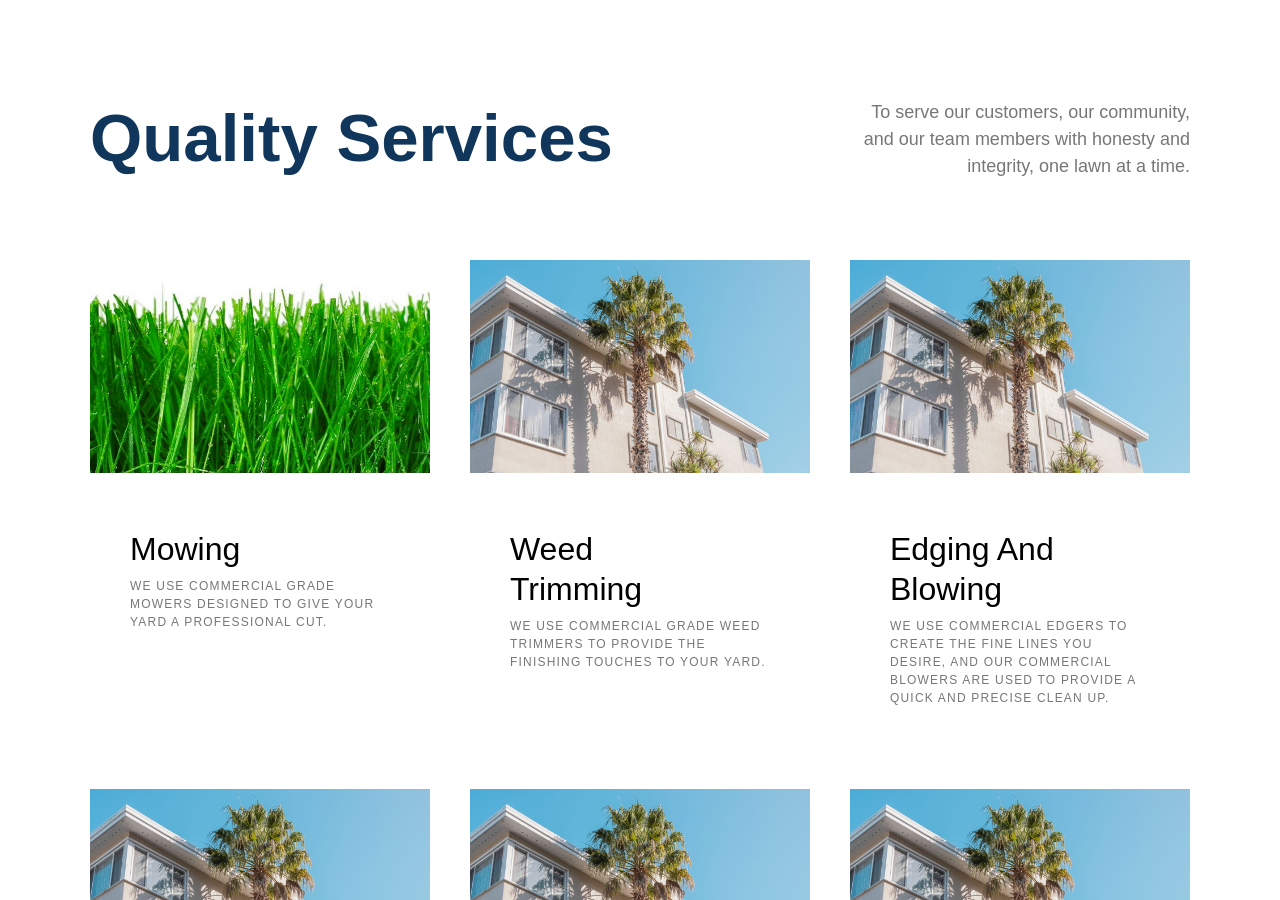
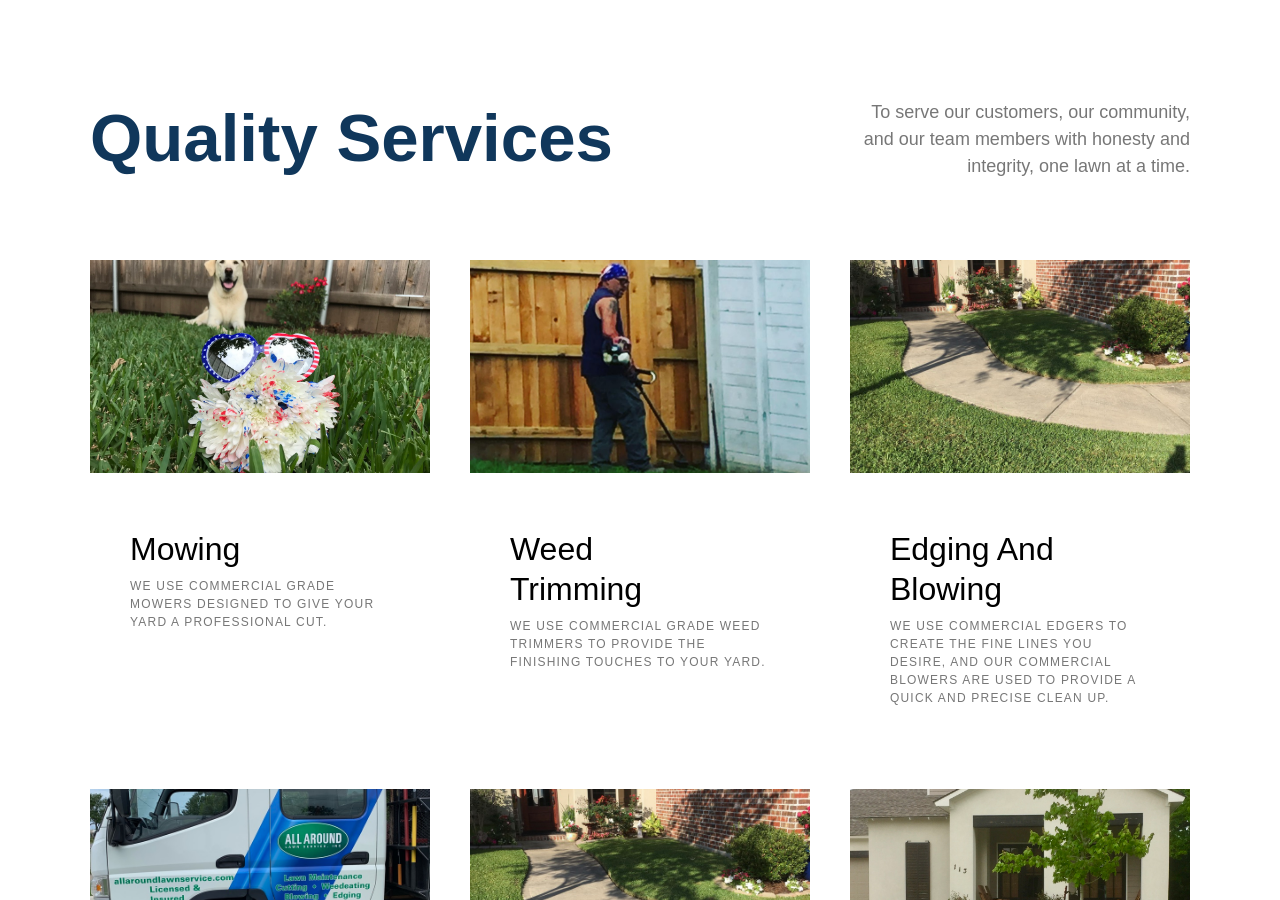
Before and after one commit to aitshuber/-allaroundlawncc, a Jekyll site: the page built from _pages/index.html, in a window 1280 px wide and 900 px high, scrolled down 2491 px. Built offline with Jekyll 4.4.1, drawn with Linux system fonts in a browser that asks for light colours; nearby versions of some CDN libraries; some web fonts are replaced.

Commit message:
Updated 4 files via CloudCannon

```diff
--- a/_data/services.yml
+++ b/_data/services.yml
@@ -2,25 +2,25 @@
   description: >-
     We use commercial grade mowers designed to give your yard a professional
     cut.
-  image: /uploads/grass.jpg
+  image: /uploads/2139e633-c87d-49d8-b2fd-791b72b97226-1-105-c.jpeg
 - name: Weed Trimming
   description: >-
     We use commercial grade weed trimmers to provide the finishing touches to
     your yard.
-  image: /assets/images/small-4.jpg
+  image: /uploads/ac821b8b-c7e2-455b-a7e4-598723b34575-1-105-c.jpeg
 - name: Edging And Blowing
   description: >-
     We use commercial edgers to create the fine lines you desire, and our
     commercial blowers are used to provide a quick and precise clean up.
-  image: /assets/images/small-4.jpg
+  image: /uploads/8da9a065-eb99-426b-9336-9fca1ab6ad97-1-105-c.jpeg
 - name: Pesticide Maintenance Of Weeds And Bugs
   description: >-
     All Around Lawn Service Inc. is licensed by the Louisiana Department of
     Agriculture & Forestry as a Commercial Pesticide Applicator.
-  image: /assets/images/small-4.jpg
+  image: /uploads/06f1f2ee-cb9a-4172-8e6a-1047a0ceff33-1-105-c.jpeg
 - name: Flower Bed Maintenance
   description: We will keep your flower beds maintained and well groomed.
-  image: /assets/images/small-4.jpg
+  image: /uploads/8da9a065-eb99-426b-9336-9fca1ab6ad97-1-105-c.jpeg
 - name: Washing Houses And Buildings
   description: We provide washing of residential and commercial, one story buildings.
-  image: /assets/images/small-4.jpg
+  image: /uploads/d1986d81-b09a-498a-b0c1-85c87c17cf39-1-105-c.jpeg
```
Also changed, not shown: uploads/06f1f2ee-cb9a-4172-8e6a-1047a0ceff33-1-105-c.jpeg (added), uploads/ac821b8b-c7e2-455b-a7e4-598723b34575-1-105-c.jpeg (added), uploads/d1986d81-b09a-498a-b0c1-85c87c17cf39-1-105-c.jpeg (added).
